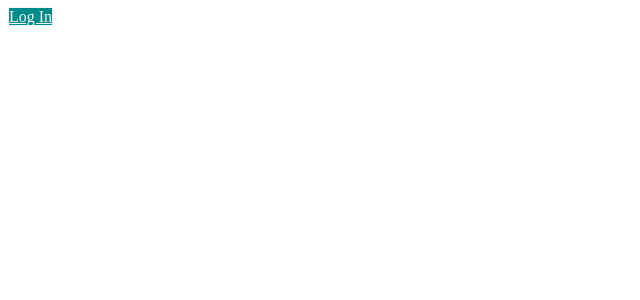
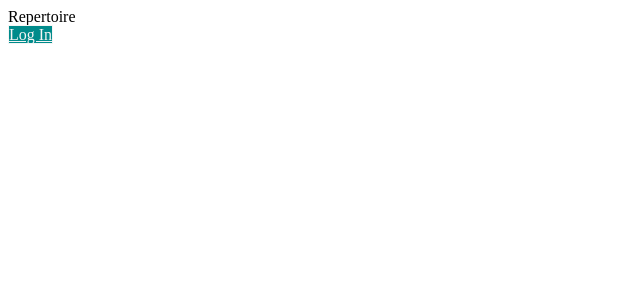
Before and after one commit to timdecillis/repertoire, a React app: page / in a window 1280 px wide. Shown: the top 300 px of the page, without its empty margins (0-640 px from the left). Built offline with nearby package versions, Linux system fonts and the light colour scheme; the HTML template or start-up script is replaced by a standard one.

Commit message:
added route to signin

```diff
--- a/client/src/index.jsx
+++ b/client/src/index.jsx
@@ -7,28 +7,27 @@ import {
   Link,
 } from "react-router-dom";
 
-import LandingPage from './components/LandingPage/LandingPage.jsx';
+import App from "./components/App/App.jsx";
+import SignIn from "./components/SignIn/SignIn.jsx";
 
 const router = createBrowserRouter([
   {
     path: "/",
     element: (
       <div>
-        <LandingPage />
+        <App />
       </div>
     ),
   },
   {
-    path: "about",
-    element: <div>About</div>,
+    path: "signin",
+    element: <SignIn />,
   },
-
 ]);
 
 createRoot(document.getElementById("root")).render(
   <RouterProvider router={router} />
 );
-
 
 // import { render, createRoot } from "react-dom/client";
 // import React from "react";
```
